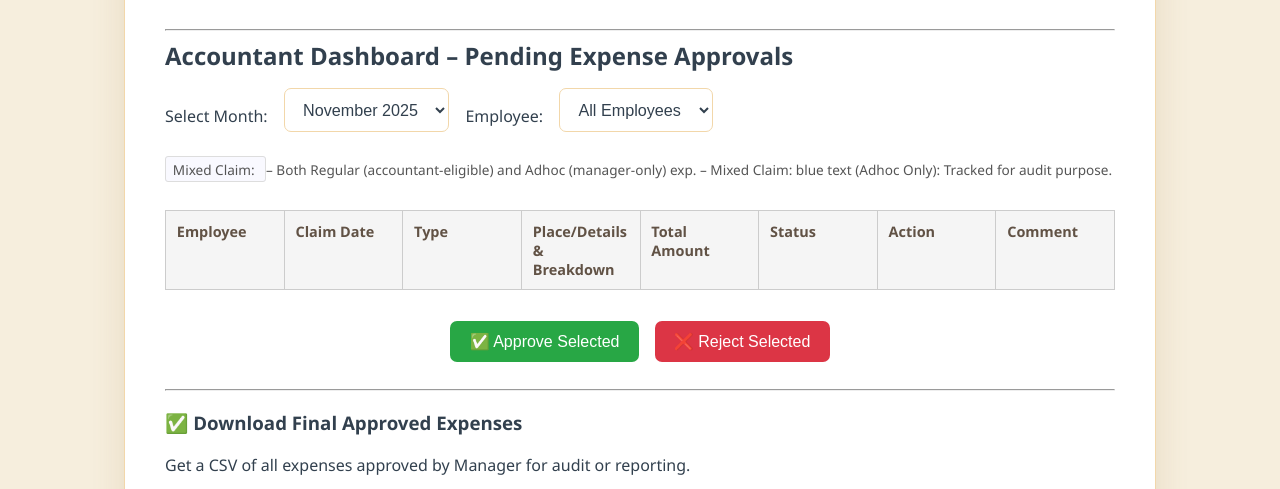
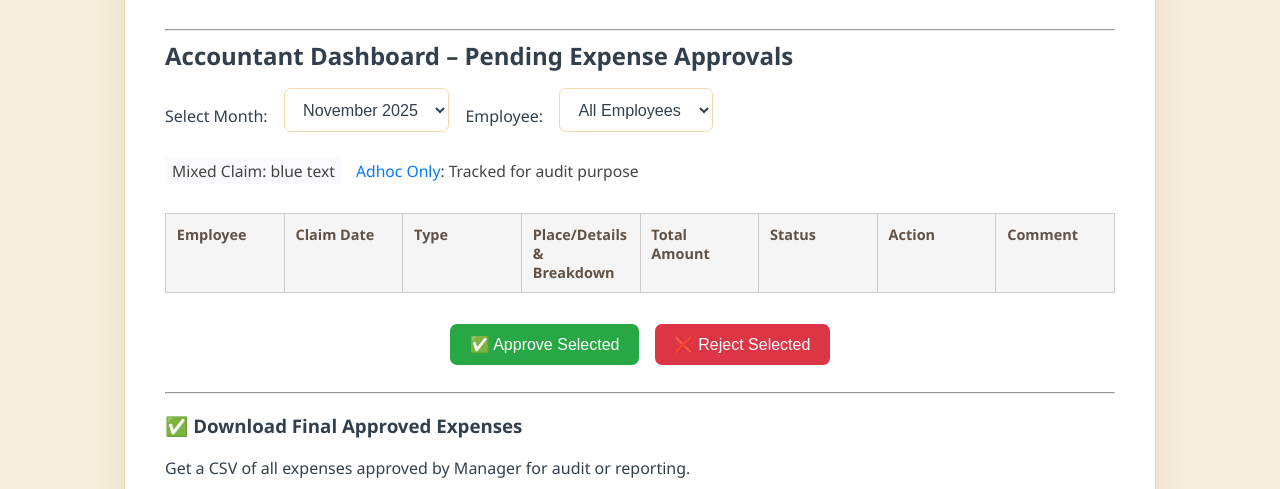
Before and after one commit to mazharmecci/XPAY, a website with bundled scripts: page accountant.html in a window 1280 px wide. Shown: the part 256-745 px from the top of the page. Built offline with nearby package versions, Linux system fonts and the light colour scheme; no server answers.

Commit message:
Update accountant.html

```diff
--- a/accountant.html
+++ b/accountant.html
@@ -43,12 +43,10 @@
       </div>
 
       <!-- 🔎 Legend for row highlights -->
-      <div class="legend" style="margin-bottom:0.5em; font-size:0.85em; color:#555;">
-        <span style="background-color:#f9f9ff; padding:0.2em 0.5em; border:1px solid #ddd; border-radius:3px;">
-          Mixed Claim:
-        </span> – Both Regular (accountant‑eligible) and Adhoc (manager‑only) exp.
-        </span>
-        </span> – Mixed Claim: blue text (Adhoc Only): Tracked for audit purpose.
+
+      <div id="claimLegend" class="claim-legend">
+        <span style="background:#f9f9ff; border-radius:3px; padding:2px 7px; margin-right:10px;">Mixed Claim: blue text</span>
+        <span style="color:#007bff;">Adhoc Only</span>: Tracked for audit purpose
       </div>
 
       <div class="expense-table-wrapper" style="overflow-x: auto; margin-top: 1em;">
```
